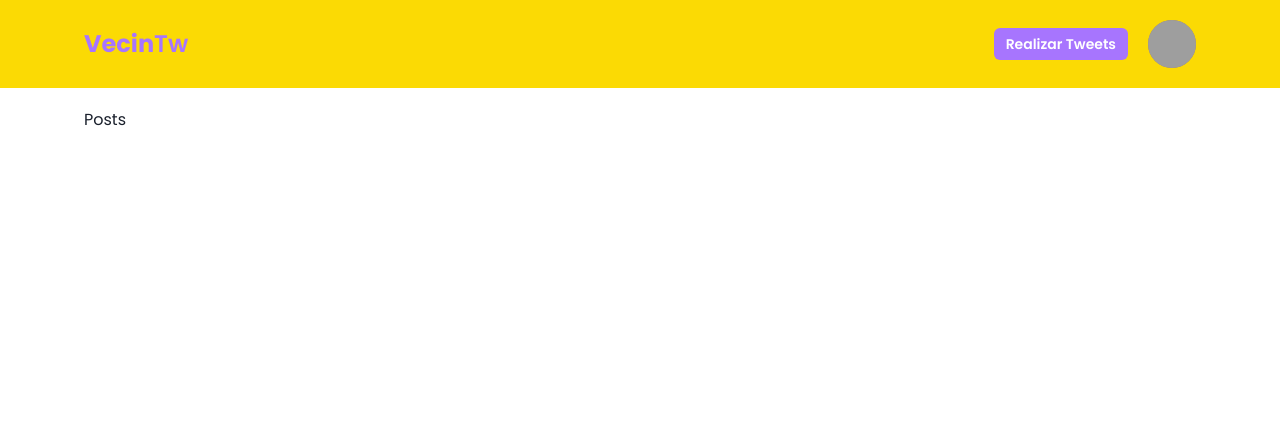
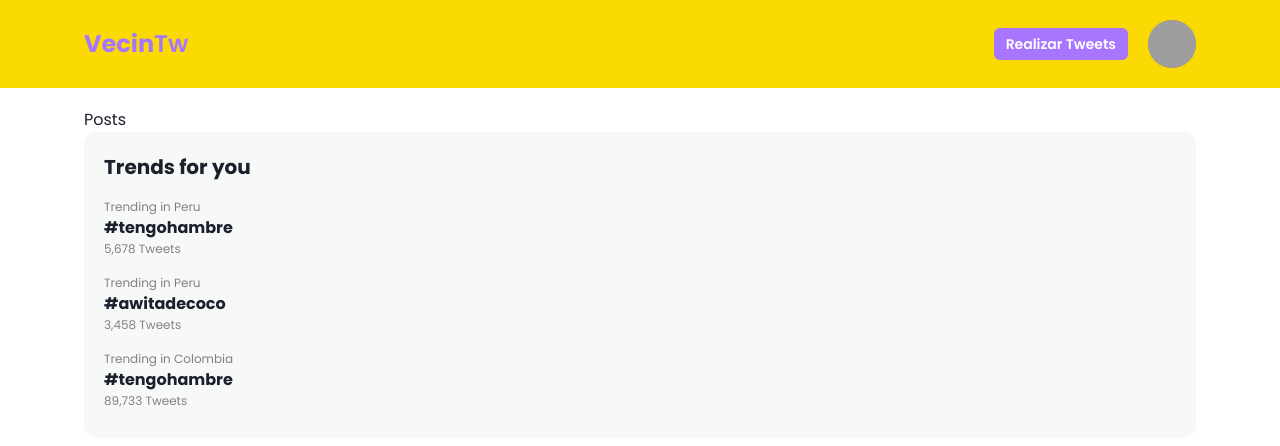
Before and after one commit to diegopumacode/vecin, a React (Create React App) app: page / in a window 1280 px wide. Shown: the top 446 px of the page. Built offline with nearby package versions, Linux system fonts and the light colour scheme; grey boxes are pictures that could not be loaded.

Commit message:
adding trends component and utils

```diff
--- /dev/null
+++ b/src/components/trends/data.js
@@ -0,0 +1,20 @@
+export const trendsData = [
+    {
+        id:'trend1',
+        ubication:'Peru',
+        hash:"tengohambre",
+        tweets:5678
+    },
+    {
+        id:'trend2',
+        ubication:'Peru',
+        hash:"awitadecoco",
+        tweets:3458
+    },
+    {
+        id:'trend3',
+        ubication:'Colombia',
+        hash:"tengohambre",
+        tweets:89733
+    },
+]
--- /dev/null
+++ b/src/components/trends/index.js
@@ -0,0 +1,30 @@
+import React from 'react'
+import { Box, Flex, Text } from '@chakra-ui/react'
+import formatInteger from '../../utils/formatInteger'
+import { trendsData } from './data'
+
+export default function Trends() {
+    return (
+        <Box background='secondary' padding={5} borderRadius='.8rem' position={'sticky'} top='20px'>
+            <Text
+                fontSize='xl'
+                fontWeight='bold'
+                color=''
+                marginBottom={2}>
+                Trends for you
+            </Text>
+            <Flex flexDirection={'column'}>
+                {
+                    trendsData.map(trend=>(
+                        <Box paddingY={2} key={trend.id}>
+                            <Text color={'gray'} fontSize='xs'>Trending in {trend.ubication}</Text>
+                            <Text fontWeight={'bold'}>#{trend.hash}</Text>
+                            <Text color={'gray'} fontSize='xs'>{formatInteger(trend.tweets)} Tweets</Text>
+                        </Box>
+                    ))
+                }
+
+            </Flex>
+        </Box>
+    )
+}
--- a/src/pages/main/index.js
+++ b/src/pages/main/index.js
@@ -2,6 +2,7 @@ import React from 'react'
 import { Outlet } from 'react-router-dom'
 import Content from '../../components/Content'
 import Navbar from '../../components/navbar'
+import Trends from '../../components/trends'
 
 export default function Main() {
     return (
@@ -9,6 +10,7 @@ export default function Main() {
             <Navbar />
             <Content marginTop={5}>
                 <Outlet />
+                <Trends/>
             </Content>
         </>
     )
--- a/src/theme/index.js
+++ b/src/theme/index.js
@@ -10,7 +10,7 @@ const styles = {
 
 const colors = {
     primary: "#A775FE",
-    secondary: "#CBABE1",
+    secondary: "#F7F9F9",
     brand:"#FBDA04",
     highlight: "#7009B4",
     danger: "#F32D46",
--- /dev/null
+++ b/src/utils/formatInteger.js
@@ -0,0 +1,3 @@
+export default function formatInteger(number) {
+  return Intl.NumberFormat('es-PE').format(number)
+}
```
Also changed, not shown: 1 other file (tests, documents, lock files or other folders).
